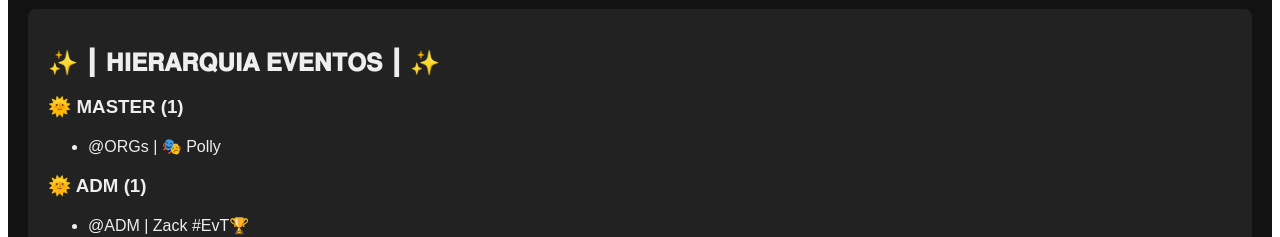
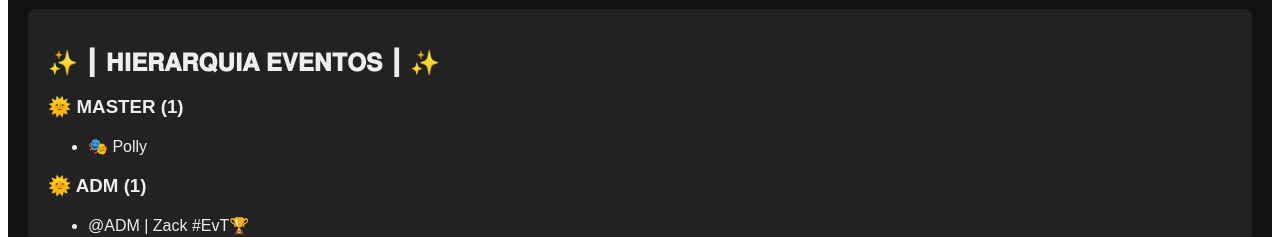
Before and after one commit to pedrohpiri/planilhaeventos, a Vue app: page / in a window 1280 px wide. Shown: the part 1640-1877 px from the top of the page. Built offline with nearby package versions, Linux system fonts and the light colour scheme.

Commit message:
Atualiza título da hierarquia e remove prefixo do nome Polly

```diff
--- a/src/components/Hierarchy.vue
+++ b/src/components/Hierarchy.vue
@@ -19,9 +19,9 @@ const hierarchy = [
     name: 'MASTER',
     count: 1,
     icon: '🌞',
-    members: [
-      { name: 'Polly', html: '@ORGs | 🎭 Polly' }
-    ]
+      members: [
+        { name: 'Polly', html: '🎭 Polly' }
+      ]
   },
   {
     name: 'ADM',
```
